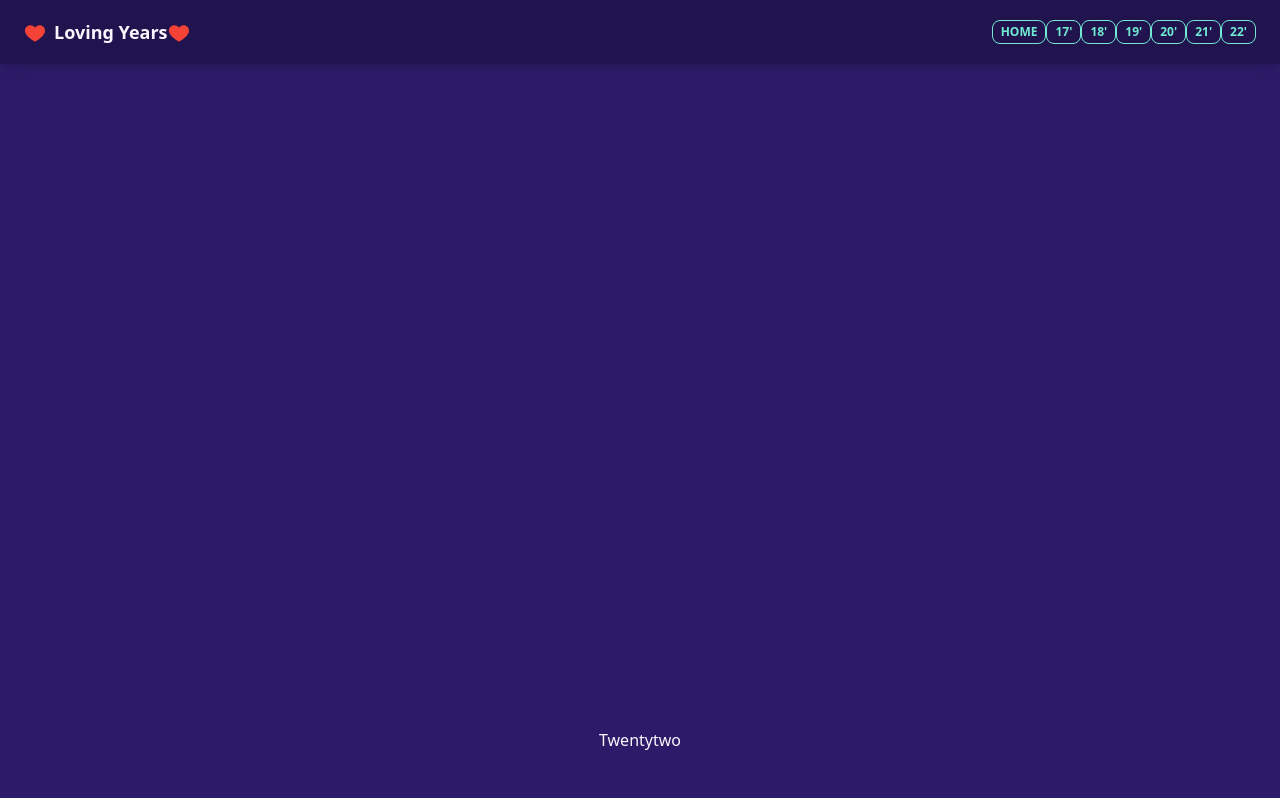
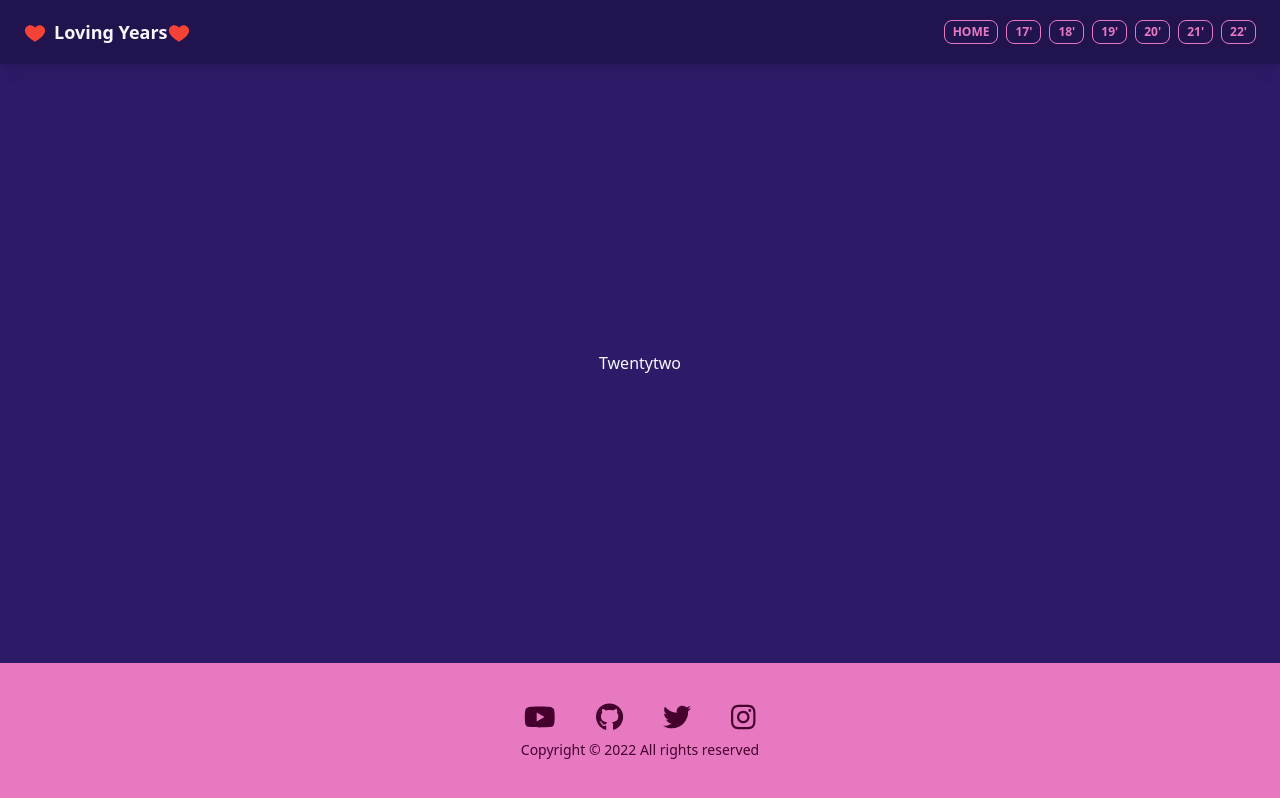
Before and after one commit to 4lexmendez/LovingYears, a React (Create React App) app: page /Twentytwo in a window 1280 px wide. Built offline with nearby package versions, Linux system fonts and the light colour scheme.

Commit message:
got distracted styling the page, but i think I'll leave it as is and expierment w daisyui more at the end

```diff
--- a/package.json
+++ b/package.json
@@ -3,6 +3,9 @@
   "version": "0.1.0",
   "private": true,
   "dependencies": {
+    "@fortawesome/fontawesome-svg-core": "^6.1.1",
+    "@fortawesome/free-brands-svg-icons": "^6.1.1",
+    "@fortawesome/react-fontawesome": "^0.1.18",
     "@testing-library/jest-dom": "^5.16.4",
     "@testing-library/react": "^13.1.1",
     "@testing-library/user-event": "^13.5.0",
--- a/src/App.js
+++ b/src/App.js
@@ -7,6 +7,7 @@ import Twentyone from './pages/Twentyone'
 import Twentytwo from './pages/Twentytwo'
 import Home from './pages/Home'
 import Navbar from './components/Navbar'
+import Footer from './components/Footer'
 
 
 function App() {
@@ -29,6 +30,7 @@ function App() {
 
            </Routes>
            </main>
+           <Footer />
 
 
 
--- a/src/components/Footer.jsx
+++ b/src/components/Footer.jsx
@@ -0,0 +1,23 @@
+import Social from './Social'
+
+
+function Footer() {
+    const footerYear = new Date().getFullYear()
+
+
+
+
+  return (
+    <footer className='footer p-10 bg-primary text-primary-content footer-center'>
+
+    <div>
+
+        <Social />
+        <p>Copyright &copy; {footerYear} All rights reserved</p>
+
+    </div>
+    </footer>
+  )
+}
+
+export default Footer
--- a/src/components/Navbar.jsx
+++ b/src/components/Navbar.jsx
@@ -19,27 +19,27 @@ function Navbar({title}) {
 
       </div>
 
-      <div className="flex-1 px-2 mx-2">
-          <div className='flex justify-end'>
-              <Link to='/' className='btn btn-outline btn-success btn-xs rounded-btn' >
+      <div className="flex-1 px-2 mx-2 gap-10">
+          <div className='flex justify-end gap-2'>
+              <Link to='/' className='btn btn-outline btn-primary btn-xs rounded-btn' >
                   Home
               </Link>
-              <Link to='/seventeen' className='btn btn-outline btn-success btn-xs rounded-btn' >
+              <Link to='/seventeen' className='btn btn-outline btn-primary btn-xs rounded-btn' >
                   17'
               </Link>
-              <Link to='/eighteen' className='btn btn-outline btn-success btn-xs rounded-btn' >
+              <Link to='/eighteen' className='btn btn-outline btn-primary btn-xs rounded-btn' >
                   18'
               </Link>
-              <Link to='/nineteen' className='btn btn-outline btn-success btn-xs rounded-btn' >
+              <Link to='/nineteen' className='btn btn-outline btn-primary btn-xs rounded-btn' >
                   19'
               </Link>
-              <Link to='/twenty' className='btn btn-outline btn-success btn-xs rounded-btn' >
+              <Link to='/twenty' className='btn btn-outline btn-primary btn-xs rounded-btn' >
                   20'
               </Link>
-              <Link to='/twentyone' className='btn btn-outline btn-success btn-xs rounded-btn' >
+              <Link to='/twentyone' className='btn btn-outline btn-primary btn-xs rounded-btn' >
                   21'
               </Link>
-              <Link to='/twentytwo' className='btn btn-outline btn-success btn-xs rounded-btn' >
+              <Link to='/twentytwo' className='btn btn-outline btn-primary btn-xs rounded-btn' >
                   22'
               </Link>
 
--- /dev/null
+++ b/src/components/Social.js
@@ -0,0 +1,53 @@
+
+import { FontAwesomeIcon } from "@fortawesome/react-fontawesome";
+import {
+    faYoutube,
+    faGithub,
+    faTwitter,
+    faInstagram
+  } from "@fortawesome/free-brands-svg-icons";
+
+
+
+
+
+export default function SocialFollow() {
+  return (
+
+
+
+
+
+    <div class="grid grid-flow-col gap-10 bg-primary ">
+
+ <a href="https://www.youtube.com/channel/UCoEzp7t1xdHp7ItsaD30N8w"
+        className="youtube social">
+        <FontAwesomeIcon icon={faYoutube} size="2x" />
+      </a>
+
+
+      <a href="https://github.com/4lexmendez"
+        className="facebook social">
+        <FontAwesomeIcon icon={faGithub} size="2x" />
+      </a>
+
+
+
+
+
+
+      <a href="https://www.twitter.com/4lexmendez" className="twitter social">
+        <FontAwesomeIcon icon={faTwitter} size="2x" />
+      </a>
+
+
+
+      <a href="https://www.instagram.com/4lexmendez"
+        className="instagram social">
+        <FontAwesomeIcon icon={faInstagram} size="2x" />
+      </a>
+
+      </div>
+
+    );
+  }
```
Also changed, not shown: src/App.css (deleted, +0 -38 lines), 1 other file (tests, documents, lock files or other folders).
